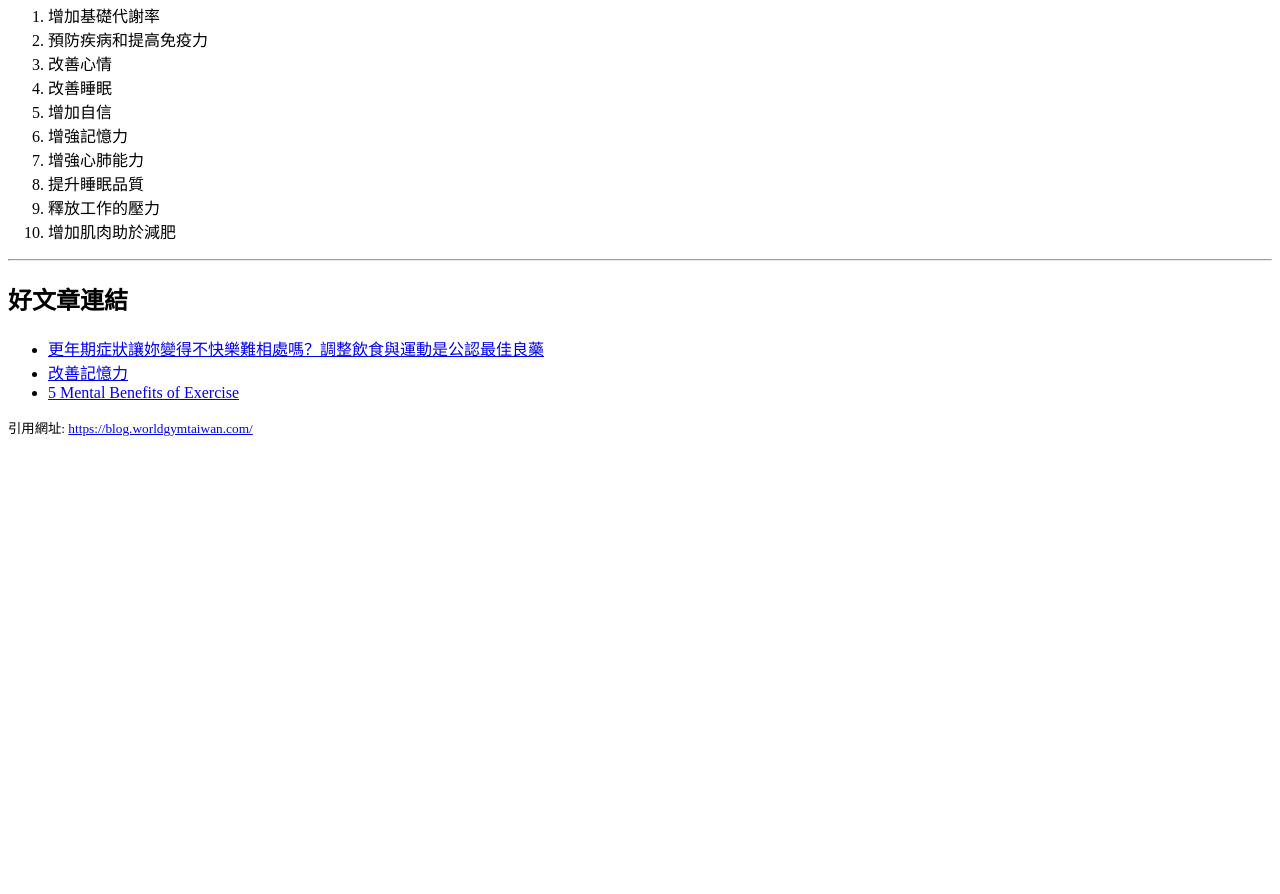
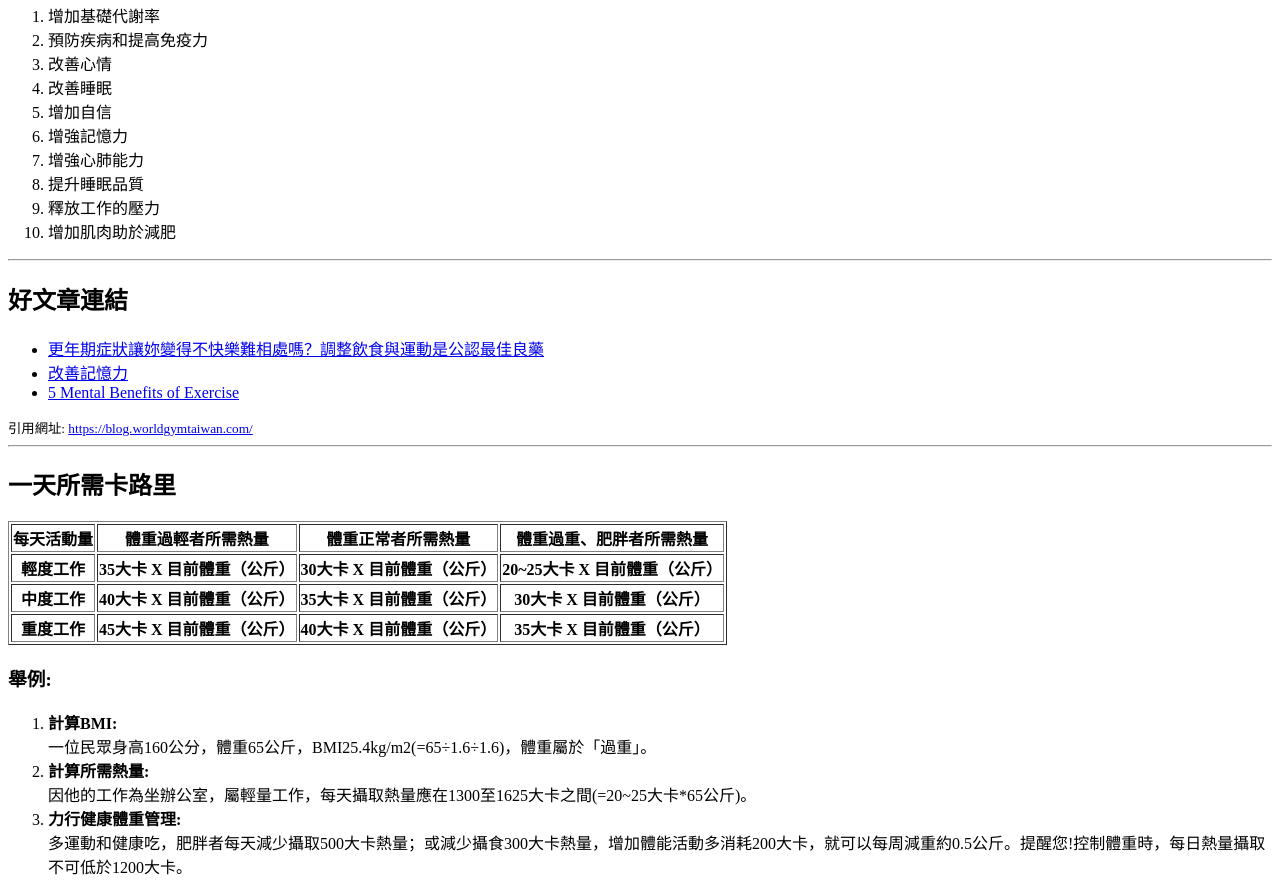
Before and after one commit to ericwang1005/gym_demo, a plain HTML site: page index.html in a window 1280 px wide. Shown: the part 299-1193 px from the top of the page. Before the commit the page ends 800 px from the top, so only its background shows below. Drawn offline with Linux system fonts and the light colour scheme.

Commit message:
'完成表格內容'

```diff
--- a/index.html
+++ b/index.html
@@ -41,5 +41,49 @@
     <small>
         引用網址: <a href="https://blog.worldgymtaiwan.com/" target="_blank">https://blog.worldgymtaiwan.com/</a>
     </small>
+    <hr>
+    <h2>一天所需卡路里</h2>
+    <table border="1">
+        <thead>
+            <tr>
+                <th>每天活動量</th>
+                <th>體重過輕者所需熱量</th>
+                <th>體重正常者所需熱量</th>
+                <th>體重過重、肥胖者所需熱量</th>
+            </tr>
+            <tr>
+                <th>輕度工作</th>
+                <th>35大卡 X 目前體重（公斤）</th>
+                <th>30大卡 X 目前體重（公斤）</th>
+                <th>20~25大卡 X 目前體重（公斤）</th>
+            </tr>
+            <tr>
+                <th>中度工作</th>
+                <th>40大卡 X 目前體重（公斤）</th>
+                <th>35大卡 X 目前體重（公斤）</th>
+                <th>30大卡 X 目前體重（公斤）</th>
+            </tr>
+            <tr>
+                <th>重度工作</th>
+                <th>45大卡 X 目前體重（公斤）</th>
+                <th>40大卡 X 目前體重（公斤）</th>
+                <th>35大卡 X 目前體重（公斤）</th>
+            </tr>
+        </thead>
+    </table>
+    <h3><b>舉例:</b></h3>
+    <p>
+        <ol>
+            <li><b>計算BMI:</b><br>
+                一位民眾身高160公分，體重65公斤，BMI25.4kg/m2(=65÷1.6÷1.6)，體重屬於「過重」。</li>
+            <li><b>計算所需熱量:</b><br>
+                因他的工作為坐辦公室，屬輕量工作，每天攝取熱量應在1300至1625大卡之間(=20~25大卡*65公斤)。</li>
+            <li><b>力行健康體重管理:</b><br>
+                多運動和健康吃，肥胖者每天減少攝取500大卡熱量；或減少攝食300大卡熱量，增加體能活動多消耗200大卡，就可以每周減重約0.5公斤。提醒您!控制體重時，每日熱量攝取不可低於1200大卡。
+
+                </li>
+        </ol>
+    </p>
+
 </body>
 </html>
```
